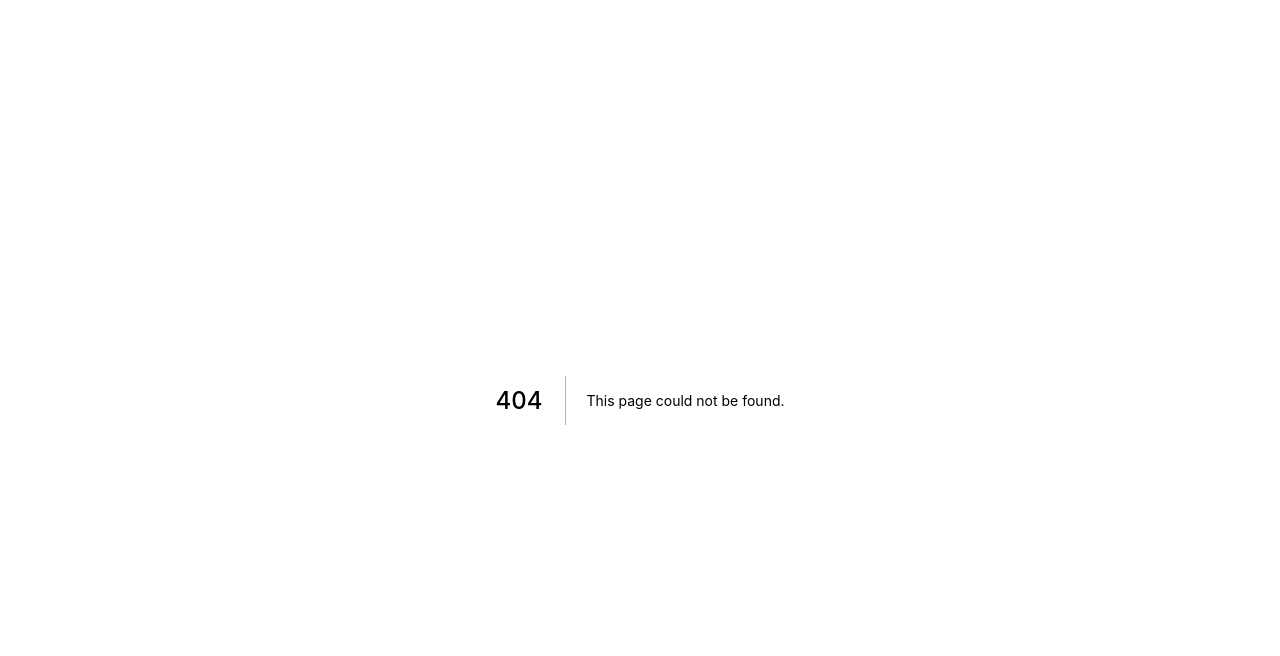
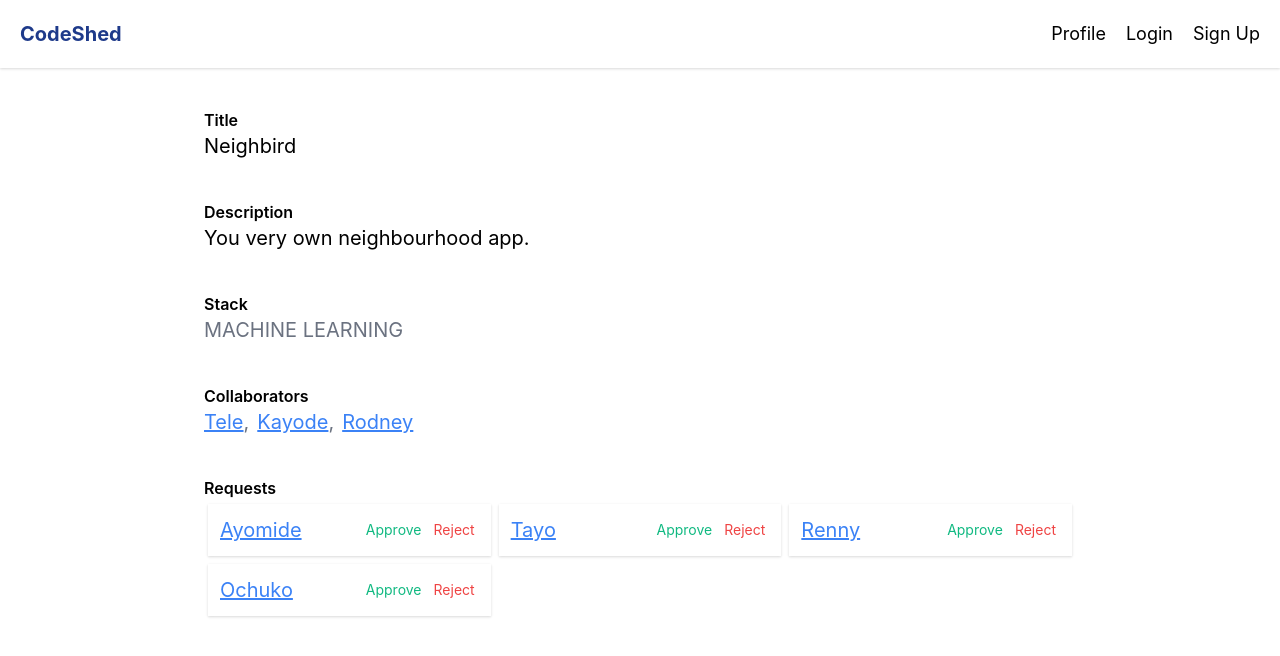
Before and after one commit to pedoch/codeshed-hacksurrey-hackathon-2021, a Next.js app in the folder frontend/: page /me/projects/1 in a window 1280 px wide. Before the commit this address had no page. Shown: the top 656 px of the page. Built offline with nearby package versions, Linux system fonts and the light colour scheme.

Commit message:
Implement project page

```diff
--- /dev/null
+++ b/frontend/pages/me/projects/[id].js
@@ -0,0 +1,86 @@
+import Head from 'next/head';
+import MainLayout from '../../../components/MainLayout';
+
+function Project({ project }) {
+  return (
+    <MainLayout>
+      <Head>
+        <title>{project.title} | CodeShed Hacksurrey</title>
+      </Head>
+      <div className="w-full max-w-4xl mx-auto px-3 pb-10">
+        <p className="font-semibold mt-10">Title</p>
+        <p className="mb-5 text-xl">{project.title}</p>
+        <p className="font-semibold mt-10">Description</p>
+        <p className="mb-5 text-xl">{project.description}</p>
+        <p className="font-semibold mt-10">Stack</p>
+        <div className="mb-5 text-gray-500 space-x-2 text-xl">
+          {project.stack.map((stck, index, arr) => {
+            return (
+              <>
+                <p key={stck}>{stck}</p>
+                {index != arr.length - 1 && ','}
+              </>
+            );
+          })}
+        </div>
+        <p className="font-semibold mt-10">Collaborators</p>
+        <div className="mb-5 text-gray-500 space-x-2 text-xl">
+          {['Tele', 'Kayode', 'Rodney'].map((collab, index, arr) => {
+            return (
+              <span>
+                <a href={`/user/deltanboi`} key={collab} className="text-blue-500 underline">
+                  {collab}
+                </a>
+                {index != arr.length - 1 && ','}
+              </span>
+            );
+          })}
+        </div>
+        <p className="font-semibold mt-10">Requests</p>
+        <div className="mb-5 text-gray-500 grid grid-cols-3">
+          {['Ayomide', 'Tayo', 'Renny', 'Ochuko'].map((requester) => {
+            return (
+              <div key={requester} className="flex shadow p-3 justify-between m-1">
+                <a href={`/user/deltanboi`} className="text-xl text-blue-500 underline mr-5">
+                  {requester}
+                </a>
+                <div className="flex space-x-1 text-sm">
+                  <button className="p-1 text-green-500">Approve</button>
+                  <button className="p-1 text-red-500">Reject</button>
+                </div>
+              </div>
+            );
+          })}
+        </div>
+      </div>
+    </MainLayout>
+  );
+}
+
+export async function getStaticPaths() {
+  const pages = (await import(`../../../data/posts.json`)).default;
+
+  const ids = pages.map((page) => page.id);
+
+  const paths = ids.map((id) => ({ params: { id } }));
+
+  return {
+    paths,
+    fallback: false,
+  };
+}
+
+export async function getStaticProps({ params: { id } }) {
+  // const pages = (await import(`../../data/users.json`)).default;
+  const projects = (await import('../../../data/posts.json')).default;
+
+  const project = projects.find((x) => x.id === id);
+
+  return {
+    props: {
+      project,
+    },
+  };
+}
+
+export default Project;
```
